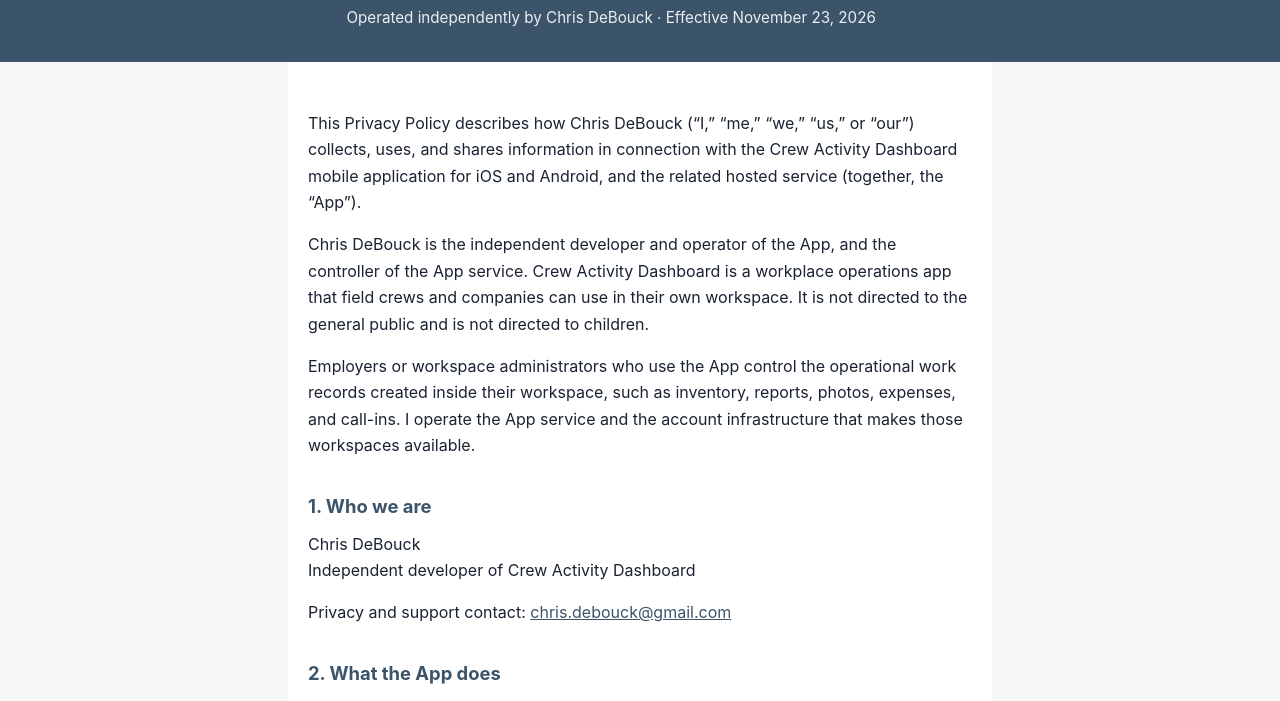
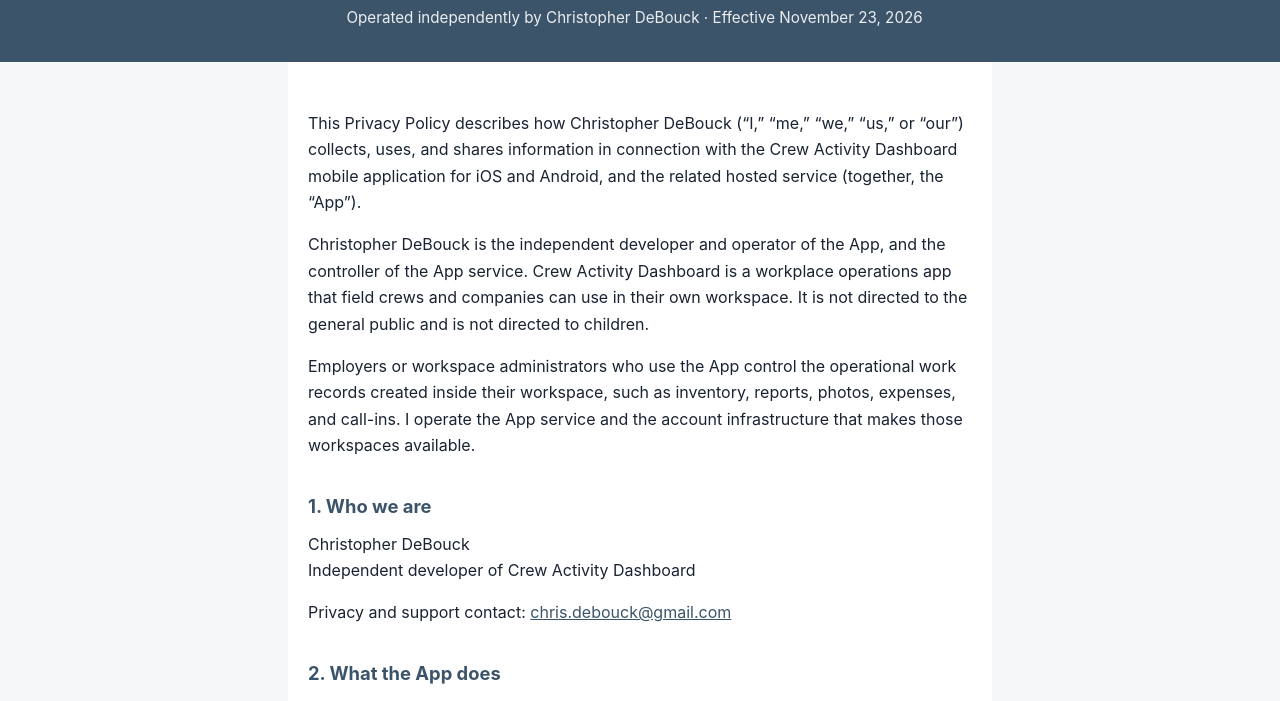
Before and after one commit to chrisdebouck/crew-activity-privacy, a plain HTML site: page index.html in a window 1280 px wide. Shown: the part 83-784 px from the top of the page. Drawn offline with Linux system fonts and the light colour scheme.

Commit message:
Use Christopher DeBouck as the developer legal name
Match the verified Google Play and Apple Developer account name in the
privacy policy. Leave the contact email and GitHub URLs unchanged.

Co-authored-by: chrisdebouck <chrisdebouck@users.noreply.github.com>

```diff
--- a/index.html
+++ b/index.html
@@ -4,7 +4,7 @@
   <meta charset="UTF-8" />
   <meta name="viewport" content="width=device-width, initial-scale=1" />
   <title>Privacy Policy — Crew Activity Dashboard</title>
-  <meta name="description" content="Privacy Policy for the Crew Activity Dashboard workplace operations app, operated independently by Chris DeBouck." />
+  <meta name="description" content="Privacy Policy for the Crew Activity Dashboard workplace operations app, operated independently by Christopher DeBouck." />
   <link rel="icon" type="image/svg+xml" href="./icon.svg" />
   <style>
     :root {
@@ -78,19 +78,19 @@
         <img src="./icon.svg" width="44" height="44" alt="Crew Activity Dashboard" />
         <div>
           <h1>Crew Activity Dashboard Privacy Policy</h1>
-          <p>Operated independently by Chris DeBouck &middot; Effective November 23, 2026</p>
+          <p>Operated independently by Christopher DeBouck &middot; Effective November 23, 2026</p>
         </div>
       </div>
     </div>
   </header>
   <main>
-    <p>This Privacy Policy describes how Chris DeBouck (“I,” “me,” “we,” “us,” or “our”) collects, uses, and shares information in connection with the Crew Activity Dashboard mobile application for iOS and Android, and the related hosted service (together, the “App”).</p>
-    <p>Chris DeBouck is the independent developer and operator of the App, and the controller of the App service. Crew Activity Dashboard is a workplace operations app that field crews and companies can use in their own workspace. It is not directed to the general public and is not directed to children.</p>
+    <p>This Privacy Policy describes how Christopher DeBouck (“I,” “me,” “we,” “us,” or “our”) collects, uses, and shares information in connection with the Crew Activity Dashboard mobile application for iOS and Android, and the related hosted service (together, the “App”).</p>
+    <p>Christopher DeBouck is the independent developer and operator of the App, and the controller of the App service. Crew Activity Dashboard is a workplace operations app that field crews and companies can use in their own workspace. It is not directed to the general public and is not directed to children.</p>
     <p>Employers or workspace administrators who use the App control the operational work records created inside their workspace, such as inventory, reports, photos, expenses, and call-ins. I operate the App service and the account infrastructure that makes those workspaces available.</p>
 
     <h2>1. Who we are</h2>
     <address>
-      Chris DeBouck<br />
+      Christopher DeBouck<br />
       Independent developer of Crew Activity Dashboard
     </address>
     <p>Privacy and support contact: <a href="mailto:chris.debouck@gmail.com">chris.debouck@gmail.com</a></p>
@@ -146,14 +146,14 @@
 
     <h2>10. Contact us</h2>
     <address>
-      Chris DeBouck<br />
+      Christopher DeBouck<br />
       Independent developer of Crew Activity Dashboard<br />
       Email: <a href="mailto:chris.debouck@gmail.com">chris.debouck@gmail.com</a>
     </address>
   </main>
   <footer>
     <div class="wrap">
-      © 2026 Chris DeBouck. Crew Activity Dashboard is an independent workplace operations application.
+      © 2026 Christopher DeBouck. Crew Activity Dashboard is an independent workplace operations application.
     </div>
   </footer>
 </body>
```
